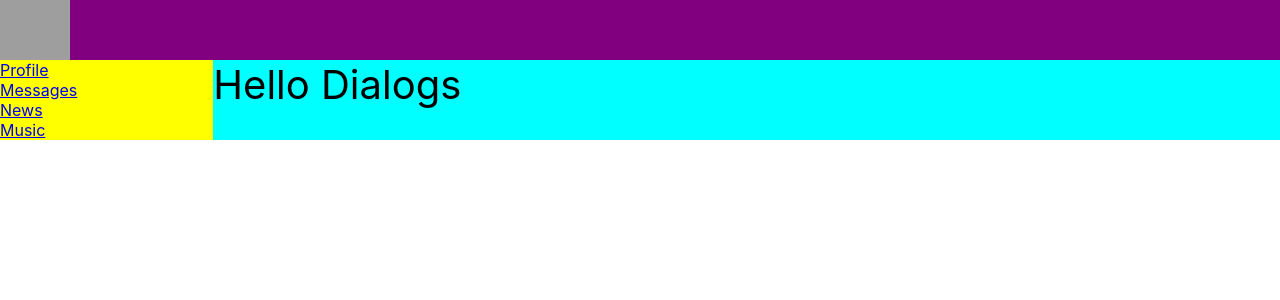
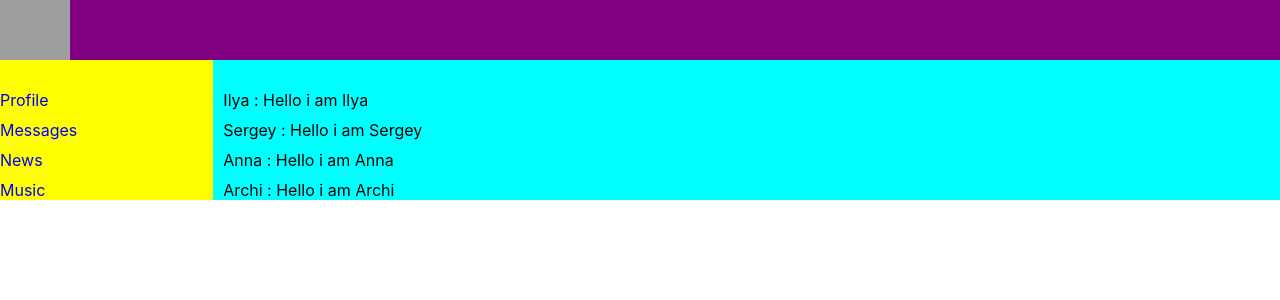
Before and after one commit to Fantazer21/socNet, a React (Create React App) app: page /messages in a window 1280 px wide. Shown: the top 300 px of the page. Built offline with nearby package versions, Linux system fonts and the light colour scheme; grey boxes are pictures that could not be loaded.

Commit message:
'update21'

```diff
--- a/src/App.js
+++ b/src/App.js
@@ -17,7 +17,6 @@ const App = () => {
                 <Header/>
                 <Navbar/>
                 <Content/>
-
             </div>
         </BrowserRouter>
 
--- a/src/Content/Content.module.css
+++ b/src/Content/Content.module.css
@@ -4,6 +4,7 @@
     background: aqua;
     display: flex;
     flex-direction: column;
+    padding-top: 20px;
 }
 .photo_content {
     width: 600px;
--- a/src/Dialogs/Dialogs.jsx
+++ b/src/Dialogs/Dialogs.jsx
@@ -1,11 +1,23 @@
 import React from "react";
 import s from './Dialogs.module.css'
 
-const Dialogs = () => {
+const Dialogs = (props: any) => {
+    const message1 = {
+        Ilya: 'Hello i am Ilya',
+        Sergey: 'Hello i am Sergey',
+        Anna: 'Hello i am Anna',
+        Archi: 'Hello i am Archi'
+    }
+
     return (
-        <div className={s.dialogs}>
-            Hello Dialogs
+
+        <div className={s.messages}>
+            <div className={s.message}> {`${Object.keys(message1)[0]} : ${Object.values(message1)[0]}`} </div>
+            <div className={s.message}>{`${Object.keys(message1)[1]} : ${Object.values(message1)[1]}`}</div>
+            <div className={s.message}>{`${Object.keys(message1)[2]} : ${Object.values(message1)[2]}`} </div>
+            <div className={s.message}> {`${Object.keys(message1)[3]} : ${Object.values(message1)[3]}`} </div>
         </div>
+
     )
 }
 
--- a/src/Dialogs/Dialogs.module.css
+++ b/src/Dialogs/Dialogs.module.css
@@ -1,4 +1,9 @@
 
 .dialogs {
     font-size: 40px;
+
 }
+.message {
+    padding-top: 10px;
+    padding-left: 10px;
+}
--- a/src/nav/nav.jsx
+++ b/src/nav/nav.jsx
@@ -8,18 +8,27 @@ import {NavLink} from "react-router-dom";
 export const Navbar = () => {
     return (
         <nav className={s.nav}>
-            <NavLink to="/Profile">
+            <div className={s.item}>
+                <NavLink to="/Profile" activeClassName={s.active}>
                     Profile
                 </NavLink>
-            <NavLink to="/Messages">
+            </div>
+            <div className={s.item}>
+                <NavLink to="/Messages" activeClassName={s.active}>
                     Messages
                 </NavLink>
-            <a href="/News">
+            </div>
+            <div className={s.item}>
+                <NavLink to="/News" activeClassName={s.active}>
                     News
-            </a>
-            <a href="/Music">
+                </NavLink>
+            </div>
+            <div className={s.item}>
+                <NavLink to="/Music" activeClassName={s.active}>
                     Music
-            </a>
+                </NavLink>
+            </div>
+
         </nav>
     )
 }
--- a/src/nav/nav.module.css
+++ b/src/nav/nav.module.css
@@ -4,10 +4,15 @@
     background: yellow;
     display: flex;
     flex-direction: column;
+    padding-top: 20px;
 }
 .item {
+    padding-top: 10px;
+}
+.item a{
     text-decoration: none;
 }
 .active {
     color: blue;
+
 }
```
Lines whose indentation alone changed are shown as unchanged.
